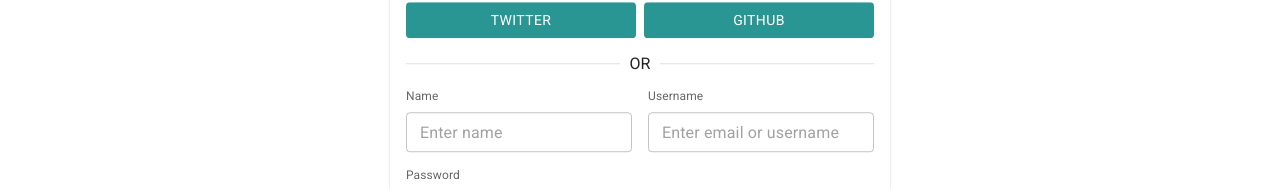
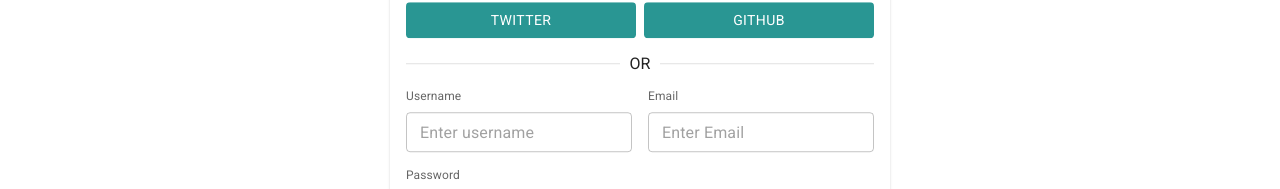
Before and after one commit to anshkush92/all-auth, a React (Create React App) app in the folder client/: page /signup in a window 1280 px wide. Shown: the part 290-479 px from the top of the page. Built offline with nearby package versions, Linux system fonts and the light colour scheme.

Commit message:
:lipstick: Changed Name --> Username, Username --> Email

```diff
--- a/client/src/components/Form/SignupForm.jsx
+++ b/client/src/components/Form/SignupForm.jsx
@@ -21,10 +21,10 @@
 
 // Test -------------------------- Reducer Functions of the Component ---------------------
 const userState = {
-  name: "",
+  username: "",
   showPassword: false,
   showConfirmPassword: false,
-  enteredUsername: "",
+  enteredEmail: "",
   enteredPassword: "",
   confirmPassword: "",
 };
@@ -32,55 +32,55 @@
 const userStateReducer = (state, action) => {
   if (action.type === "SHOW-PASSWORD") {
     return {
-      name: state.name,
+      username: state.username,
       showPassword: !state.showPassword,
       showConfirmPassword: state.showConfirmPassword,
-      enteredUsername: state.enteredUsername,
+      enteredEmail: state.enteredEmail,
       enteredPassword: state.enteredPassword,
       confirmPassword: state.confirmPassword,
     };
   } else if (action.type === "SHOW-CONFIRM-PASSWORD") {
     return {
-      name: state.name,
+      username: state.username,
       showPassword: state.showPassword,
       showConfirmPassword: !state.showConfirmPassword,
-      enteredUsername: state.enteredUsername,
+      enteredEmail: state.enteredEmail,
       enteredPassword: state.enteredPassword,
       confirmPassword: state.confirmPassword,
     };
-  } else if (action.type === "ENTERED-USERNAME") {
+  } else if (action.type === "ENTERED-EMAIL") {
     return {
-      name: state.name,
+      username: state.username,
       showPassword: state.showPassword,
       showConfirmPassword: state.showConfirmPassword,
-      enteredUsername: action.username.trim(),
+      enteredEmail: action.Email.trim(),
       enteredPassword: state.enteredPassword,
       confirmPassword: state.confirmPassword,
     };
   } else if (action.type === "ENTERED-PASSWORD") {
     return {
-      name: state.name,
+      username: state.username,
       showPassword: state.showPassword,
       showConfirmPassword: state.showConfirmPassword,
-      enteredUsername: state.enteredUsername,
+      enteredEmail: state.enteredEmail,
       enteredPassword: action.password.trim(),
       confirmPassword: state.confirmPassword,
     };
   } else if (action.type === "CONFIRM-PASSWORD") {
     return {
-      name: state.name,
+      username: state.username,
       showPassword: state.showPassword,
       showConfirmPassword: state.showConfirmPassword,
-      enteredUsername: state.enteredUsername,
+      enteredEmail: state.enteredEmail,
       enteredPassword: state.enteredPassword,
       confirmPassword: action.confirmPassword.trim(),
     };
-  } else if (action.type === "ENTERED-NAME") {
+  } else if (action.type === "ENTERED-USERNAME") {
     return {
-      name: action.name.trim(),
+      username: action.username.trim(),
       showPassword: state.showPassword,
       showConfirmPassword: state.showConfirmPassword,
-      enteredUsername: state.enteredUsername,
+      enteredEmail: state.enteredEmail,
       enteredPassword: state.enteredPassword,
       confirmPassword: state.confirmPassword,
     };
@@ -93,7 +93,7 @@
   const [currentUserState, dispatch] = useReducer(userStateReducer, userState);
   console.log(currentUserState);
 
-  const { name, enteredUsername, enteredPassword, confirmPassword } =
+  const { username, enteredEmail, enteredPassword, confirmPassword } =
     currentUserState;
 
   const navigate = useNavigate();
@@ -102,8 +102,8 @@
   const isFormValidHandler = () => {
     console.log("Sign up button clicked");
     if (
-      name === "" ||
-      enteredUsername === "" ||
+      username === "" ||
+      enteredEmail === "" ||
       enteredPassword === "" ||
       confirmPassword === ""
     ) {
@@ -219,30 +219,12 @@
           </Grid>
         </Box>
 
-        {/* For dividing the Social Media Login and UserName Password Login */}
+        {/* For dividing the Social Media Login and Email Password Login */}
         <Divider textAlign="center">OR</Divider>
 
-        {/* Contains the UserName, Password, Login, New Users Section */}
+        {/* Contains the Email, Password, Login, New Users Section */}
         <Box mt={2}>
           <Grid container spacing={2}>
-            <Grid item xs={6}>
-              <InputLabel shrink htmlFor="name">
-                Name
-              </InputLabel>
-              <TextField
-                id="name"
-                size="small"
-                fullWidth
-                placeholder="Enter name"
-                onChange={(event) => {
-                  dispatch({
-                    type: "ENTERED-NAME",
-                    name: event.target.value,
-                  });
-                }}
-              ></TextField>
-            </Grid>
-
             <Grid item xs={6}>
               <InputLabel shrink htmlFor="username">
                 Username
@@ -251,11 +233,29 @@
                 id="username"
                 size="small"
                 fullWidth
-                placeholder="Enter email or username"
+                placeholder="Enter username"
                 onChange={(event) => {
                   dispatch({
                     type: "ENTERED-USERNAME",
                     username: event.target.value,
+                  });
+                }}
+              ></TextField>
+            </Grid>
+
+            <Grid item xs={6}>
+              <InputLabel shrink htmlFor="Email">
+                Email
+              </InputLabel>
+              <TextField
+                id="Email"
+                size="small"
+                fullWidth
+                placeholder="Enter Email"
+                onChange={(event) => {
+                  dispatch({
+                    type: "ENTERED-EMAIL",
+                    Email: event.target.value,
                   });
                 }}
               ></TextField>
```
